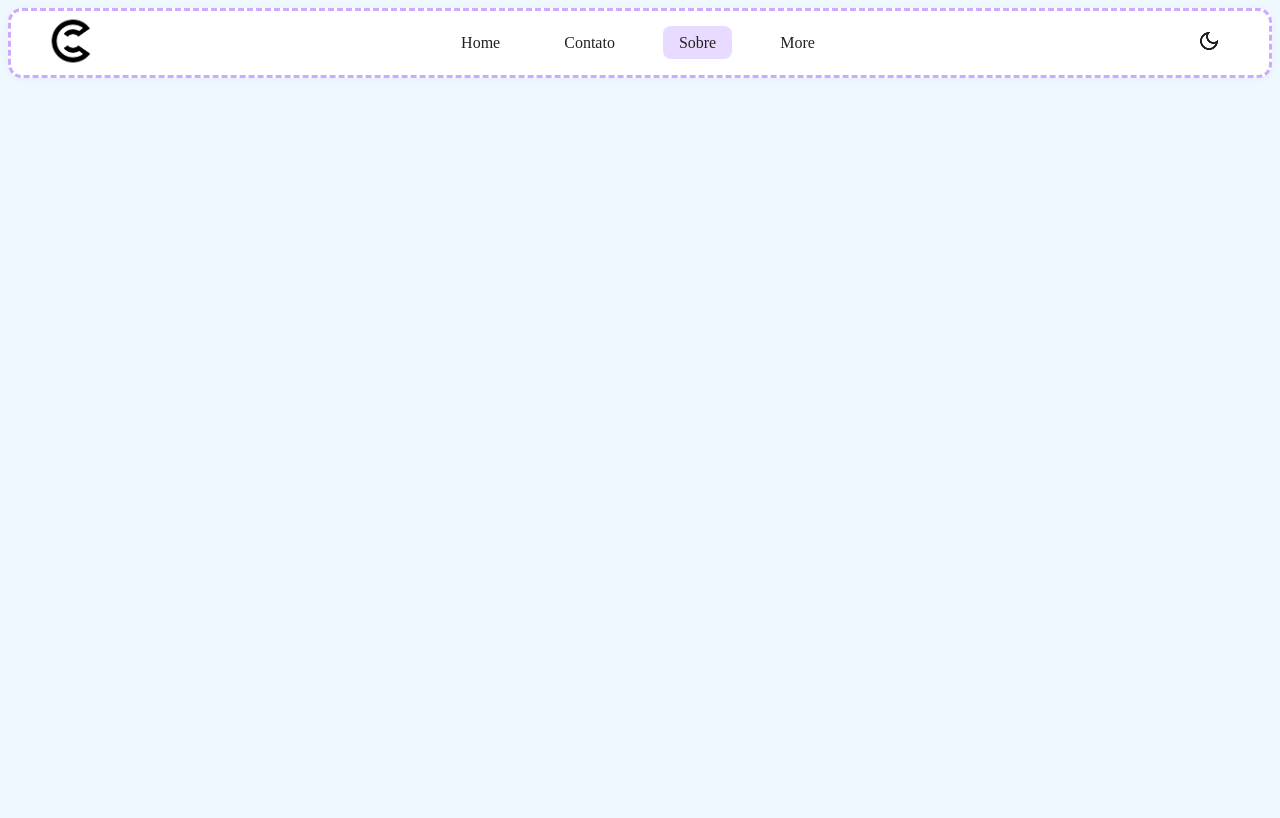
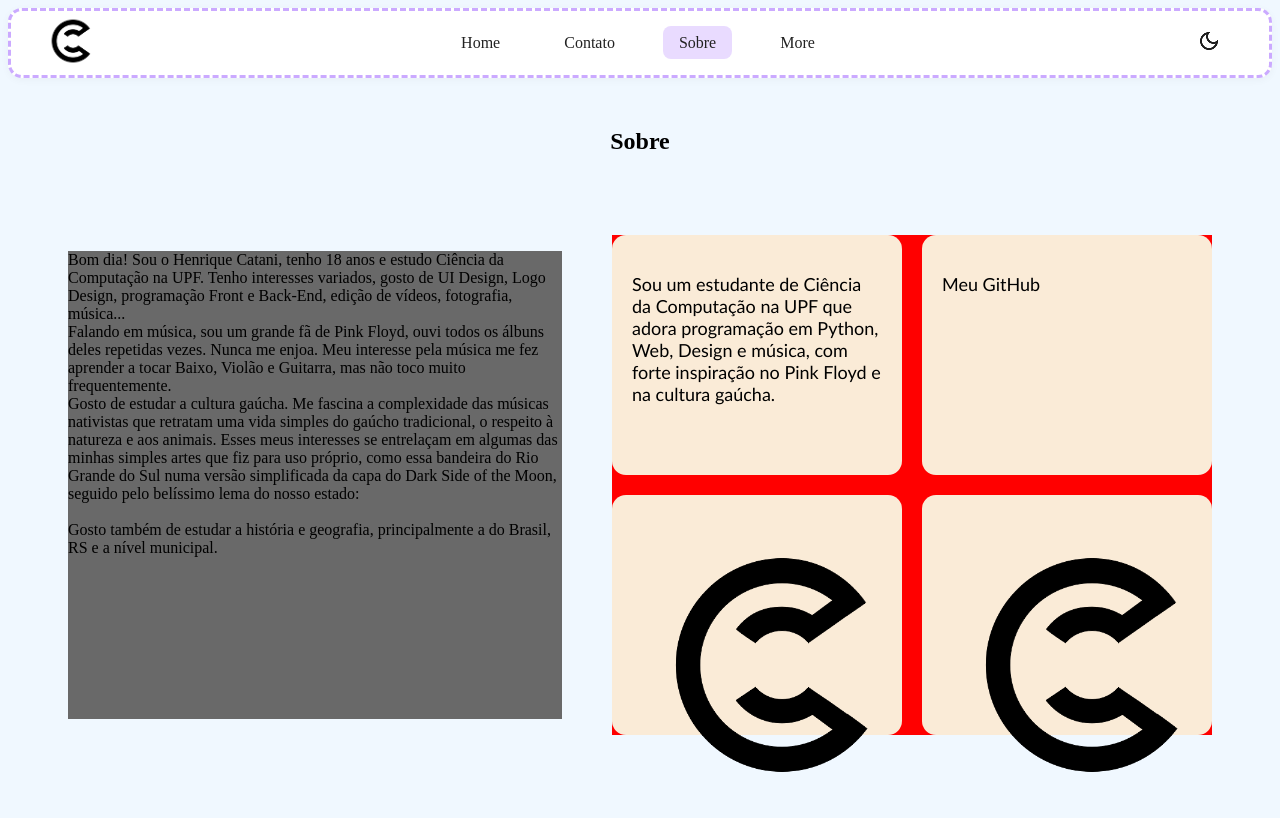
Before and after one commit to henriquecatani/portfolio, a plain HTML site: page sobre.html in a window 1280 px wide. Drawn offline with Linux system fonts and the light colour scheme.

Commit message:
layout sobre

```diff
--- a/css/main.css
+++ b/css/main.css
@@ -12,7 +12,9 @@
     .active {
         background-color: #552c57;
     }
-
+    .janela {
+        background-color: #391d3a;
+    }
 
 }
 
@@ -45,6 +47,7 @@
     border: #cbaaff;
     border-style: dashed;
     box-shadow: 0 2px 8px rgba(0,0,0,0.04);
+    transition: all 0.3s ease;
 }
 
 .logo img {
@@ -88,10 +91,11 @@ article {
     display: flex;
     flex-direction: column;
     align-items: center;
-    padding-top: 100px;
+    padding-top: 30px;
 }
 
 #titulo-grande {
+    padding-top: 70px;
     font-size: 500%;
     line-height: 1.4; /* ou 0.9, 0.8 - teste o que fica melhor */
     margin-bottom: 0;
@@ -132,3 +136,48 @@ article h2 {
     transform: scale(1.04);
     flex: 1.2;
 }
+
+.txteimg {
+    display: flex;
+    justify-content: space-evenly;
+    flex-direction: row;
+    flex-shrink: 1;
+    gap: 50px;
+    padding: 60px;
+}
+.texto-left {
+    background-color:rgb(105, 105, 105);
+    flex: 1.4;
+
+}
+.direita {
+    background-color:rgb(255, 0, 0);
+    flex: 0.6;
+}
+.imagens-container {
+    display: flex;
+    flex-direction: row;
+    flex-wrap: wrap;
+    gap: 20px;
+    width: 600px;
+
+}
+.imagem {
+    border-radius: 14px;
+    transition: all 0.3s ease;
+    min-width: 200px;
+    height: 200px;
+    padding: 20px;
+    flex: 1;
+    background-color: antiquewhite;
+    justify-content: center;
+}
+
+.imagem p {
+    font-size: large;
+    font-family: 'Trebuchet MS', 'Lucida Sans Unicode', 'Lucida Grande', 'Lucida Sans', Arial, sans-serif;
+}
+.imagens-container .imagem:hover {
+    transform: scale(1.04);
+    flex: 1.2;
+}
--- a/sobre.html
+++ b/sobre.html
@@ -25,6 +25,36 @@
             </div>
         </nav>
     </header>
+    <article>
+        <h1>Sobre</h1>
+        <div class="txteimg">
+
+
+            <p class="texto-left">
+                Bom dia! Sou o Henrique Catani, tenho 18 anos e estudo Ciência da Computação na UPF.
+                Tenho interesses variados, gosto de UI Design, Logo Design, programação Front e Back-End, edição de vídeos, fotografia, música...
+                <br>
+                Falando em música, sou um grande fã de Pink Floyd, ouvi todos os álbuns deles repetidas vezes. Nunca me enjoa.
+                Meu interesse pela música me fez aprender a tocar Baixo, Violão e Guitarra, mas não toco muito frequentemente.
+                <br>
+                Gosto de estudar a cultura gaúcha. Me fascina a complexidade das músicas nativistas que retratam uma vida simples do gaúcho tradicional, o respeito à natureza e aos animais.
+                Esses meus interesses se entrelaçam em algumas das minhas simples artes que fiz para uso próprio, como essa bandeira do Rio Grande do Sul numa versão simplificada da capa do Dark Side of the Moon, seguido pelo belíssimo lema do nosso estado:
+                <br> <br>
+                Gosto também de estudar a história e geografia, principalmente a do Brasil, RS e a nível municipal.
+            </p>
+            <div class="direita">
+            <div class="imagens-container">
+                <div class="imagem"><p>Sou um estudante de Ciência da Computação na UPF
+                    que adora programação em Python, Web, Design e música,
+                    com forte inspiração no Pink Floyd e na cultura gaúcha.
+                </p></div>
+                <div class="imagem"><p>Meu GitHub</p></div>
+                <div class="imagem"><img src="img/logo-Black.png" width="300px"></div>
+                <div class="imagem"><img src="img/logo-Black.png" width="300px"></div>
+            </div>
+        </div>
+        </div>
+        </article>
     <script src="js/javascript.js"></script>
 </body>
 </html>
```
Also changed, not shown: index.html (+7 -2 lines).
